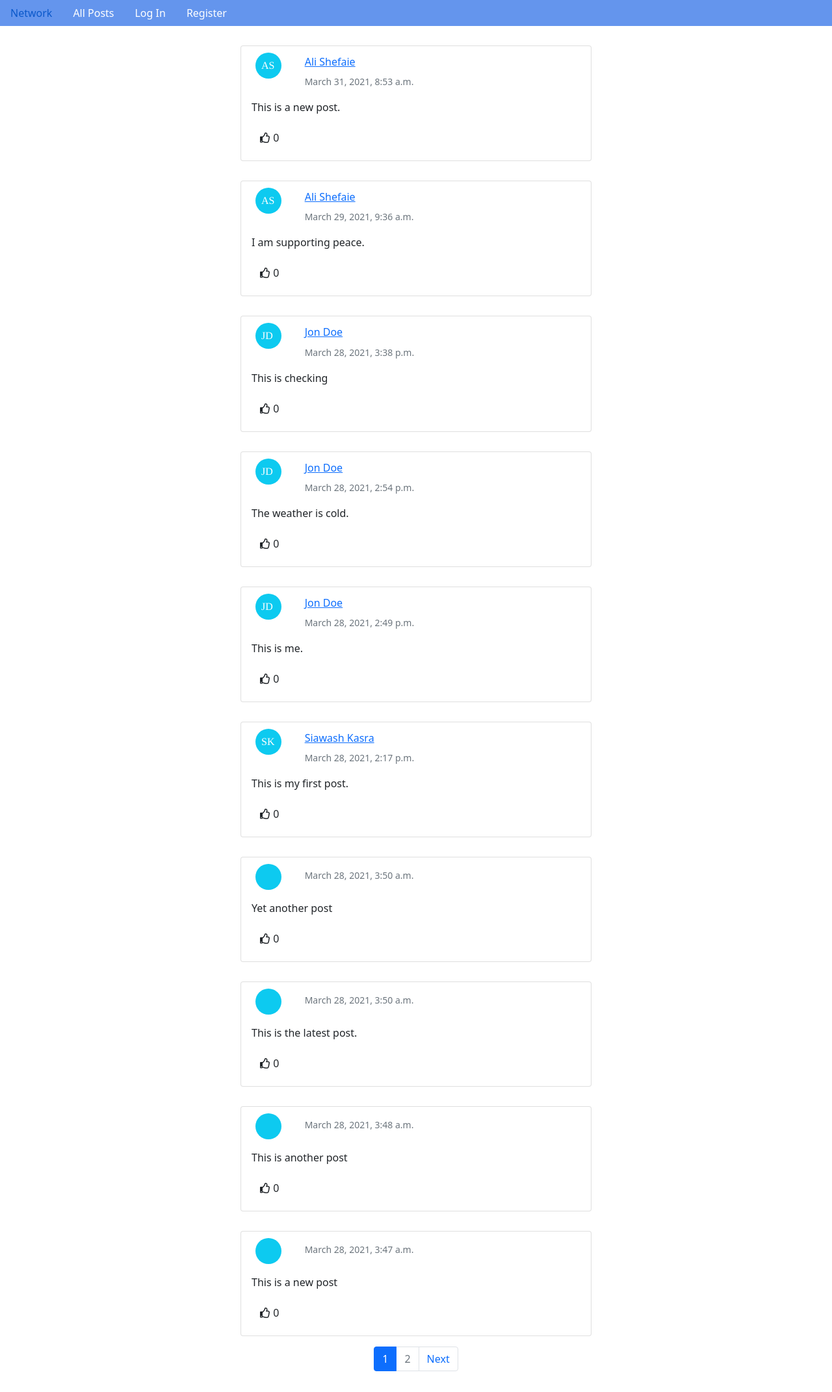
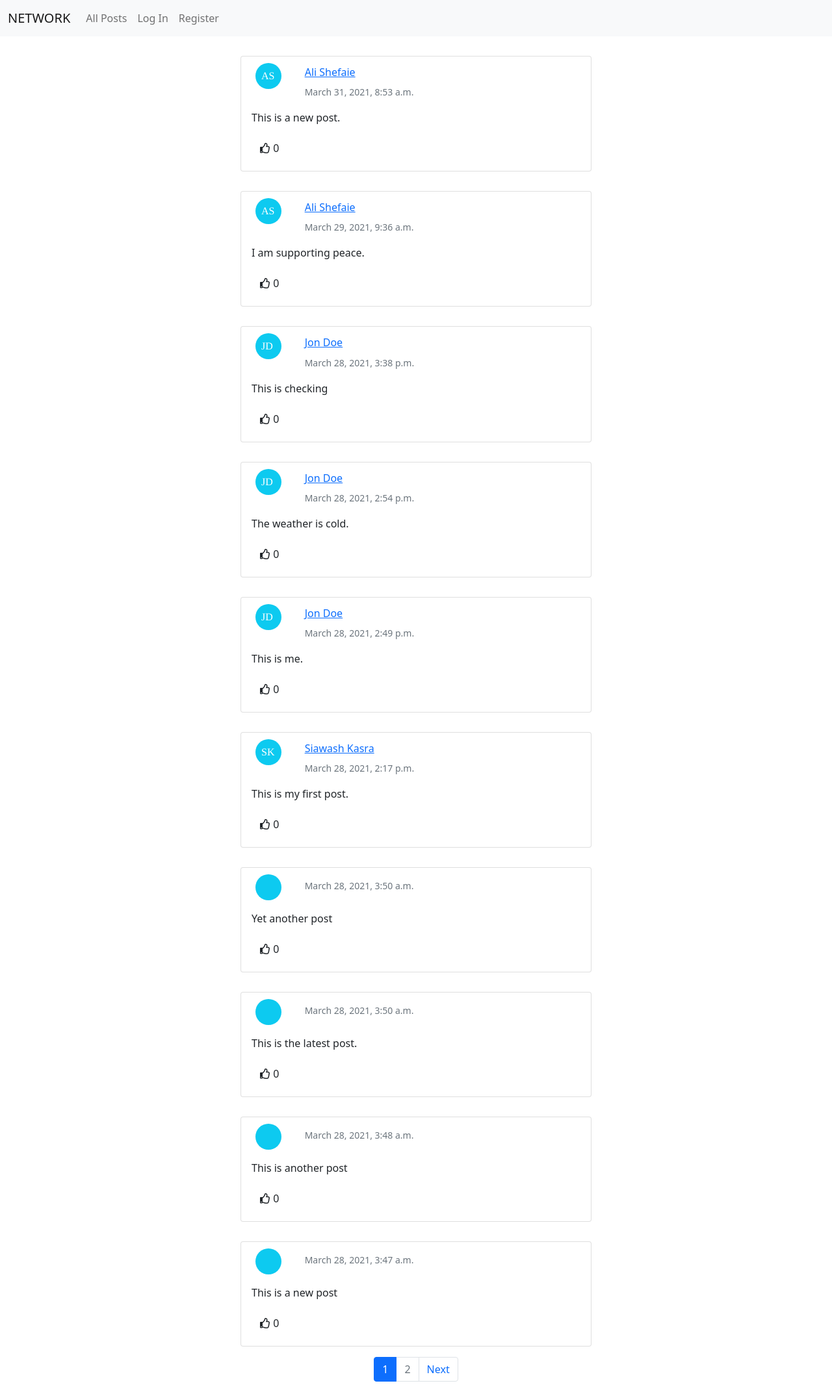
Before and after one commit to siawashkasra/network, a Django app: page / in a window 1280 px wide. Shown: the whole page at 65% size. Before the commit the page ends 2111 px from the top, so only its background shows below. Run offline with Django 3.2, Linux system fonts and the light colour scheme; data comes from the database, SQL or seed files in the repository; data that the repository does not hold is empty; parts of the project's set-up code (start-up, migrations or seed data) failed here and were passed over; some libraries are stand-ins or nearby versions.

Commit message:
Improve UI/UX

```diff
--- a/network/templates/network/layout.html
+++ b/network/templates/network/layout.html
@@ -13,28 +13,26 @@
     <body>
 
         <div>
-            <ul class="nav">
-                <li class="nav-item">
-                    <a class="nav-link active" aria-current="page" href="#">Network</a>
-                </li>
+
+            <nav class="navbar navbar-expand-lg navbar-light bg-light">
+                <div class="container-fluid">
+                    <a class="navbar-brand" href="#">NETWORK</a>
+                    <button class="navbar-toggler" type="button" data-bs-toggle="collapse" data-bs-target="#navbarText" aria-controls="navbarText" aria-expanded="false" aria-label="Toggle navigation">
+                    <span class="navbar-toggler-icon"></span>
+                    </button>
+                    <div class="collapse navbar-collapse" id="navbarText">
+                    <ul class="navbar-nav me-auto mb-2 mb-lg-0">
                        {% if user.is_authenticated %}
                             <li class="nav-item">
-                        <a class="nav-link active" href="{% url 'profile' user.username  %}" href="#">Profile</a>
+                                <a class="nav-link active" href="{% url 'profile' user.username  %}" href="#" disabled>Profile</a>
                             </li>
                         {% endif %}
-
                         <li class="nav-item">
                             <a class="nav-link" href="{% url 'index' %}">All Posts</a>
                         </li>
                         {% if user.is_authenticated %}
                             <li class="nav-item">
                                 <a class="nav-link" href="{% url 'following' %}">Following</a>
-                    </li>
-                    <li class="nav-item">
-                        <a class="nav-link" href="{% url 'logout' %}">Log Out</a>
-                    </li>
-                    <li class="nav-item">
-                        <a class="nav-link" href="#">{{ user.username }}</a>
                             </li>
                         {% else %}
                             <li class="nav-item">
@@ -46,6 +44,16 @@
 
                         {% endif %}
                     </ul>
+                    {% if user.is_authenticated %}
+                        <span class="navbar-text">
+                            {{ user.first_name }} {{ user.last_name }}
+                            <a class="nav-link" href="{% url 'logout' %}">Log Out</a>
+                        </span>
+                    {% endif %}
+                    </div>
+                </div>
+            </nav>
+
         </div>
 
         <div class="body">
```
Lines whose indentation alone changed are shown as unchanged.
